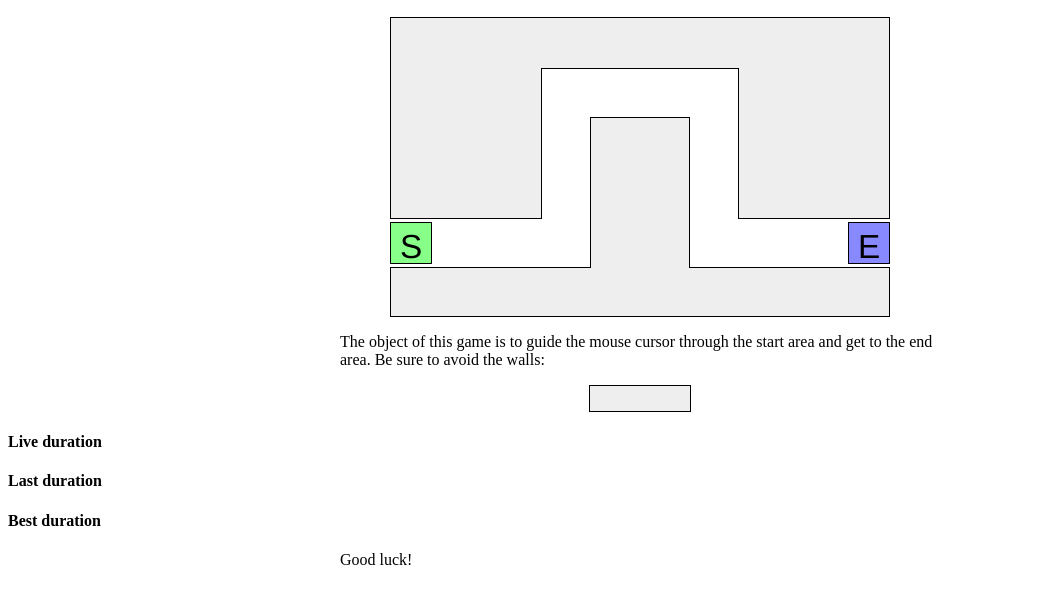
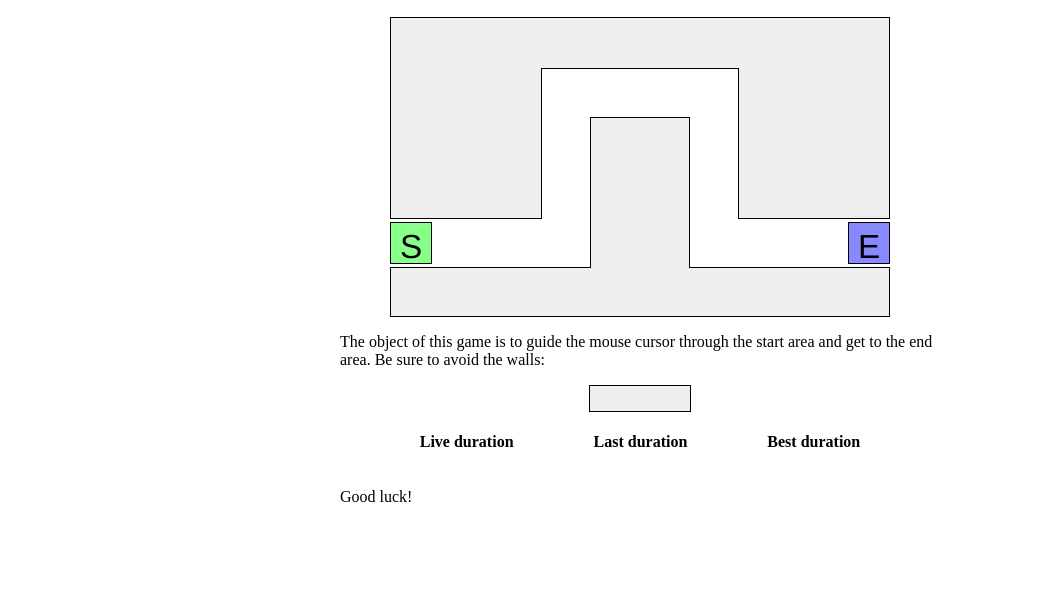
Before and after one commit to Hadi-AlKammouni/Maze-Game, a plain HTML site: page index.html in a window 1280 px wide. Shown: the part 137-740 px from the top of the page, without its empty margins (0-1037 px from the left). Drawn offline with Linux system fonts and the light colour scheme.

Commit message:
css// Styling the timer features

```diff
--- a/styles.css
+++ b/styles.css
@@ -108,3 +108,13 @@ giving ids to the boundary divs
 	height: 150px;
 	width: 98px;
 }
+
+/* Timer styling*/
+#timer{
+	display: flex;
+	justify-content: center;
+}
+
+#timer>div{
+	padding: 0px 40px 0px 40px;
+}
```
